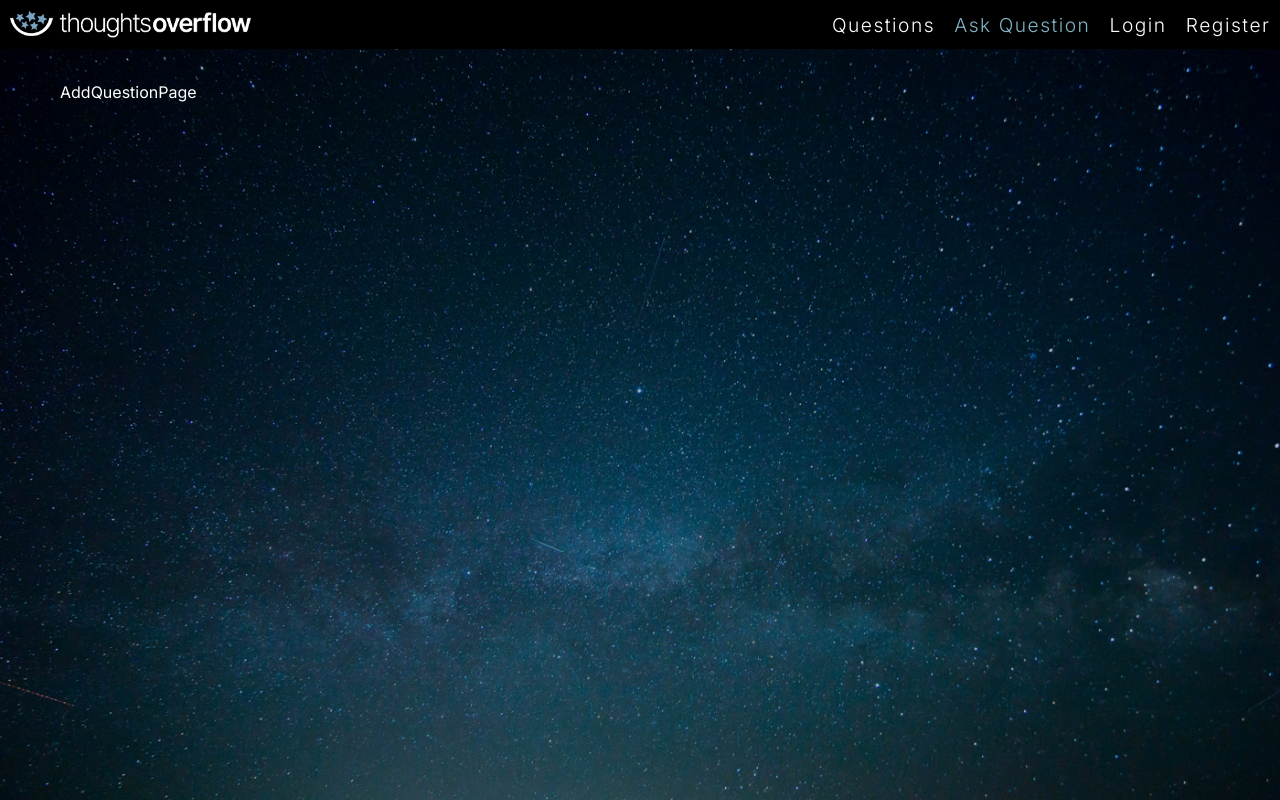
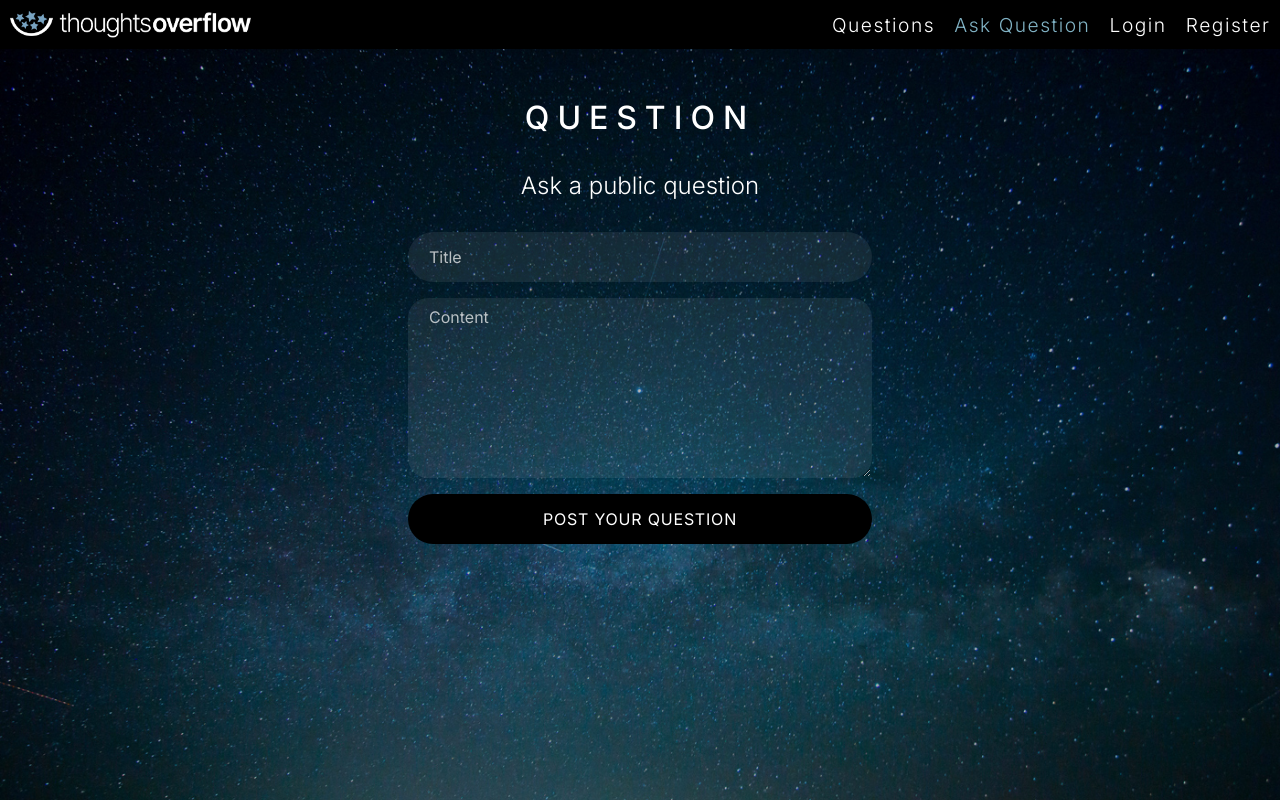
Before and after one commit to pocketful/Forum-React-NodeJS, a React (Create React App) app in the folder client/: page /add in a window 1280 px wide. Built offline with nearby package versions, Linux system fonts and the light colour scheme.

Commit message:
Add a question form

```diff
--- /dev/null
+++ b/client/src/components/Forms/Questions/AddQuestionForm.jsx
@@ -0,0 +1,32 @@
+import Button from '../../UI/Button/Button';
+import style from '../User/UserForm.module.css';
+
+function AddQuestionForm() {
+  return (
+    <>
+      <h2>Ask a public question</h2>
+      <form className={style.wrapper}>
+        <div className={style.group}>
+          <input
+            type="text"
+            name="title"
+            placeholder="Title"
+            className={style.input}
+          />
+        </div>
+        <div className={style.group}>
+          <textarea
+            name="content"
+            placeholder="Content"
+            className={`${style.input} ${style.textarea}`}
+          />
+        </div>
+        <div className={style.group}>
+          <Button>Post your question</Button>
+        </div>
+      </form>
+    </>
+  );
+}
+
+export default AddQuestionForm;
--- a/client/src/components/Forms/User/UserForm.module.css
+++ b/client/src/components/Forms/User/UserForm.module.css
@@ -34,6 +34,24 @@
   color: rgba(255, 255, 255, 0.7);
 }
 
+.textarea {
+  display: block;
+  font-family: inherit;
+  font-size: 1rem;
+  line-height: 1.5;
+  width: 100%;
+  padding: 0.375rem 0.75rem;
+  color: white;
+  border: 1px solid transparent;
+  background: rgba(255, 255, 255, 0.08);
+  border-radius: 10px;
+  padding-left: 20px;
+  padding-right: 20px;
+  transition: 0.3s;
+  border-radius: 20px;
+  height: 180px;
+}
+
 @media screen and (max-width: 968px) {
   .wrapper {
     width: 60%;
--- a/client/src/index.css
+++ b/client/src/index.css
@@ -51,3 +51,28 @@ a {
   text-decoration: none;
   color: inherit;
 }
+
+h1 {
+  font-weight: 500;
+  font-size: 2rem;
+  letter-spacing: 8px;
+  text-transform: uppercase;
+  text-align: center;
+  margin-bottom: 0.8em;
+  padding-top: 0.5em;
+  line-height: 1.5;
+}
+
+h2 {
+  text-align: center;
+  font-weight: 300;
+  font-size: 1.5rem;
+  margin-bottom: 1.2em;
+  line-height: 1.5;
+}
+
+@media screen and (max-width: 420px) {
+  h2 {
+    line-height: 1;
+  }
+}
--- a/client/src/pages/AddQuestionPage.jsx
+++ b/client/src/pages/AddQuestionPage.jsx
@@ -1,5 +1,12 @@
+import AddQuestionForm from "../components/Forms/Questions/AddQuestionForm";
+
 function AddQuestionPage() {
-  return <div>AddQuestionPage</div>;
+  return (
+    <>
+      <h1>Question</h1>
+      <AddQuestionForm />
+    </>
+  );
 }
 
 export default AddQuestionPage;
--- a/client/src/pages/RegisterPage.jsx
+++ b/client/src/pages/RegisterPage.jsx
@@ -3,7 +3,7 @@ import RegisterForm from '../components/Forms/User/RegisterForm';
 function RegisterPage() {
   return (
     <>
-      <h1>Login</h1>
+      <h1>Register</h1>
       <RegisterForm />
     </>
   );
```
